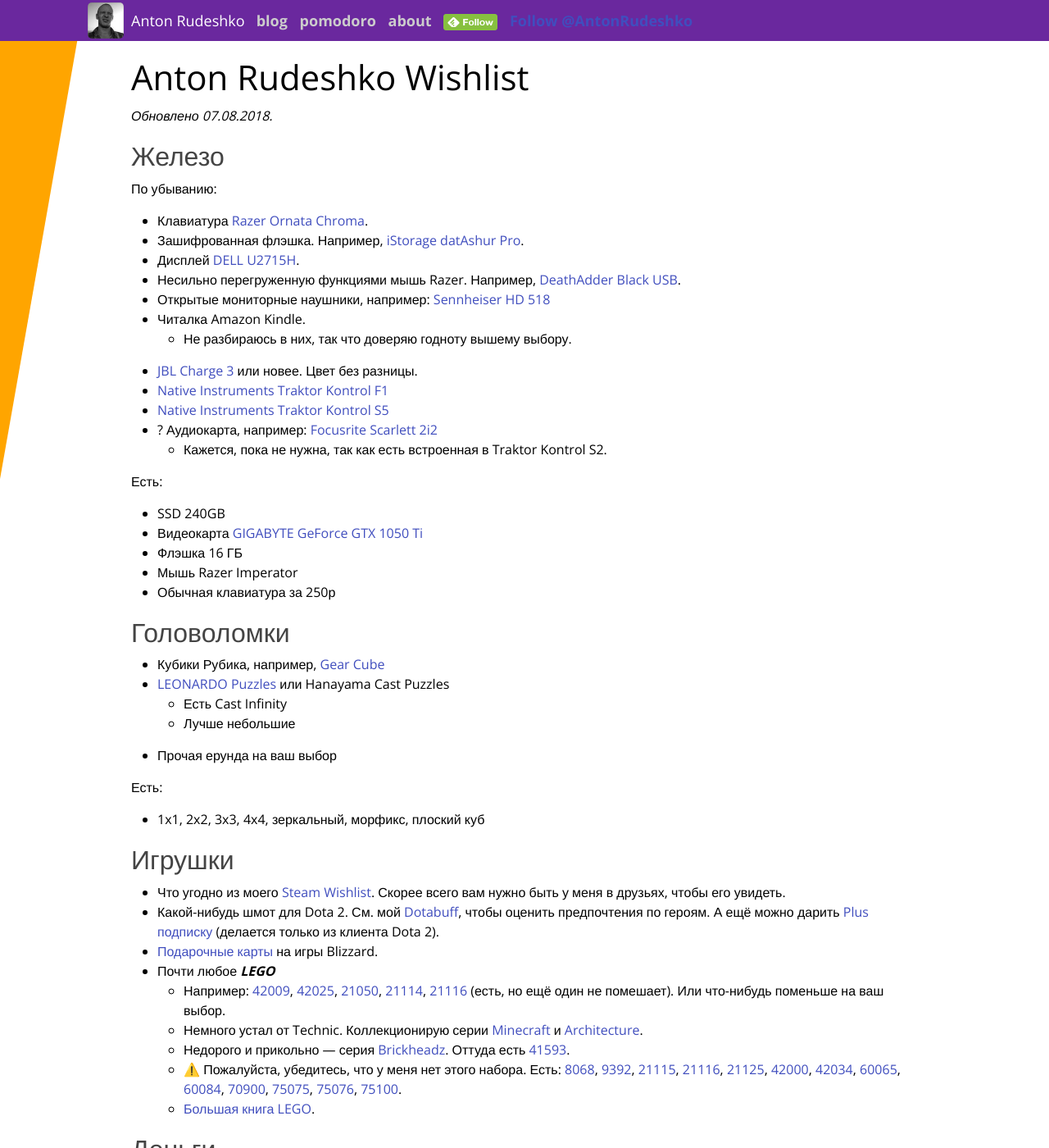
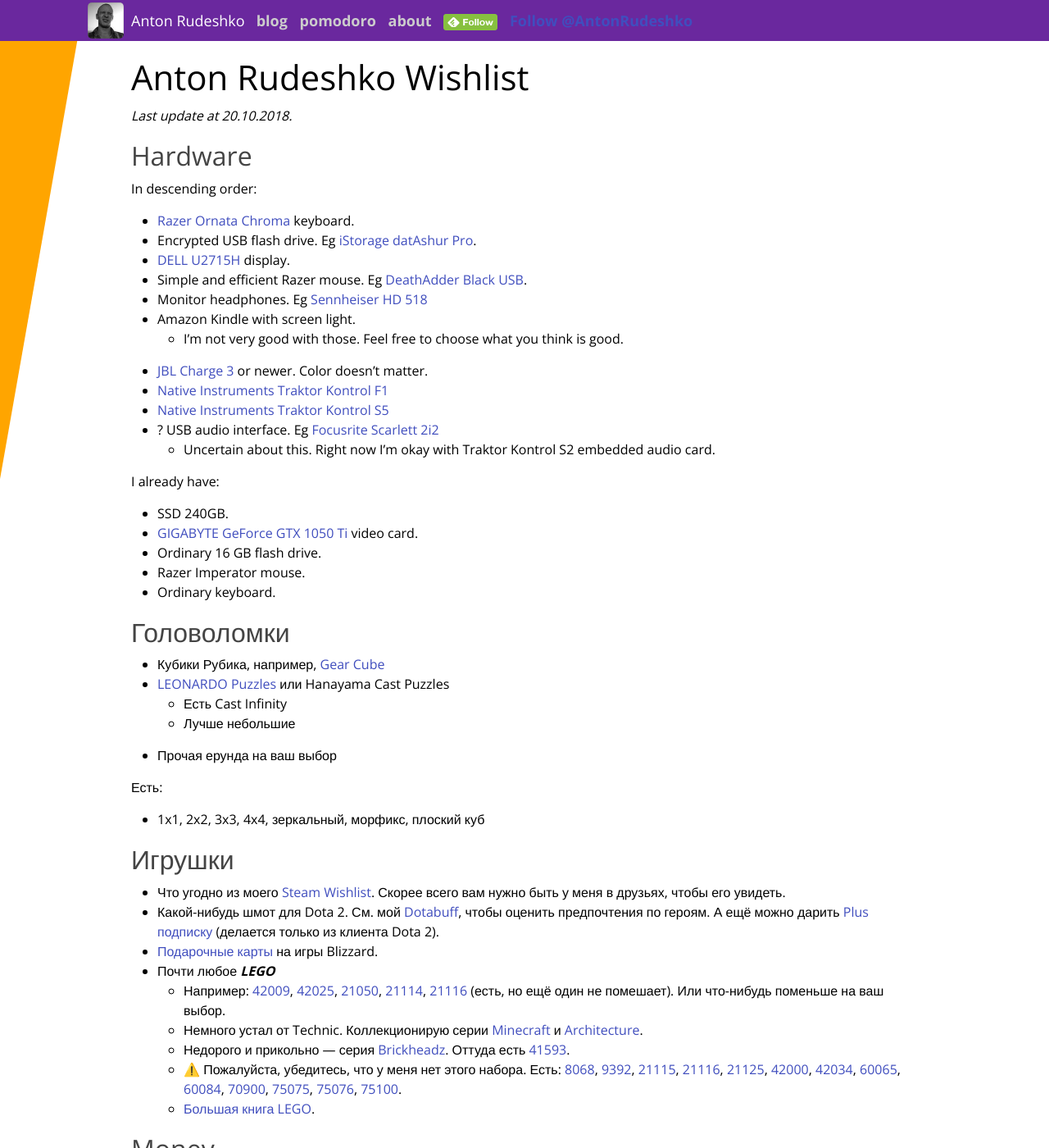
Before and after one commit to anton-rudeshko/anton-rudeshko.github.io, a Jekyll site: the page built from wishlist/index.md, in a window 1280 px wide and 1400 px high. Shown: the whole window at 82% size. Built offline with Jekyll 4.4.1, drawn with Linux system fonts in a browser that asks for light colours; comment, search, counter and statistics services are not loaded; some of the changed text lies outside the part shown.

Commit message:
wishlist: partial translate to English

```diff
--- a/wishlist/index.md
+++ b/wishlist/index.md
@@ -5,24 +5,24 @@ title: Anton Rudeshko Wishlist
 
 # Anton Rudeshko Wishlist
 
-*Обновлено 07.08.2018.*
+*Last update at 20.10.2018.*
 
-## Железо
+## Hardware
 
-По убыванию:
+In descending order:
 
-  * Клавиатура [Razer Ornata Chroma][ornata].
-  * Зашифрованная флэшка. Например, [iStorage datAshur Pro][encrypted-flash].
-  * Дисплей [DELL U2715H][dell].
-  * Несильно перегруженную функциями мышь Razer. Например, [DeathAdder Black USB][deathadder].
-  * Открытые мониторные наушники, например: [Sennheiser HD 518][hd-518]
-  * Читалка Amazon Kindle.
-    * Не разбираюсь в них, так что доверяю годноту вышему выбору.
-  * [JBL Charge 3][jbl] или новее. Цвет без разницы.
+  * [Razer Ornata Chroma][ornata] keyboard.
+  * Encrypted USB flash drive. Eg [iStorage datAshur Pro][encrypted-flash].
+  * [DELL U2715H][dell] display.
+  * Simple and efficient Razer mouse. Eg [DeathAdder Black USB][deathadder].
+  * Monitor headphones. Eg [Sennheiser HD 518][hd-518]
+  * Amazon Kindle with screen light.
+    * I'm not very good with those. Feel free to choose what you think is good.
+  * [JBL Charge 3][jbl] or newer. Color doesn't matter.
   * [Native Instruments Traktor Kontrol F1][ni-kontrol-f1]
   * [Native Instruments Traktor Kontrol S5][ni-kontrol-s5]
-  * ? Аудиокарта, например: [Focusrite Scarlett 2i2][focusrite]
-    * Кажется, пока не нужна, так как есть встроенная в Traktor Kontrol S2.
+  * ? USB audio interface. Eg [Focusrite Scarlett 2i2][focusrite]
+    * Uncertain about this. Right now I'm okay with Traktor Kontrol S2 embedded audio card.
 
 [ornata]: https://market.yandex.ru/product/1721707174
 [encrypted-flash]: https://market.yandex.ru/product/13832438
@@ -34,13 +34,13 @@ title: Anton Rudeshko Wishlist
 [ni-kontrol-f1]: http://www.native-instruments.com/en/products/traktor/dj-controllers/traktor-kontrol-f1/
 [focusrite]: http://market.yandex.ru/model.xml?modelid=7754997&hid=91027
 
-Есть:
+I already have:
 
-  * SSD 240GB
-  * Видеокарта [GIGABYTE GeForce GTX 1050 Ti][gigabyte-vc]
-  * Флэшка 16 ГБ
-  * Мышь Razer Imperator
-  * Обычная клавиатура за 250р
+  * SSD 240GB.
+  * [GIGABYTE GeForce GTX 1050 Ti][gigabyte-vc] video card.
+  * Ordinary 16 GB flash drive.
+  * Razer Imperator mouse.
+  * Ordinary keyboard.
 
 [gigabyte-vc]: https://market.yandex.ru/product/1712062089
 
@@ -97,13 +97,13 @@ title: Anton Rudeshko Wishlist
 [lego-architecture]: https://shop.lego.com/en-US/Architecture-ByTheme
 [lego-big]: http://www.mann-ivanov-ferber.ru/books/paperbook/unofficial-lego-builders-guide/
 
-## Деньги
+## Money
 
-Не вижу ничего зазорного в денежных подарках.
+I'm fine with money gifts.
 
-## Другое
+## Other
 
-  * Финский кофе Kulta Katriina Perinteinen.
+  * Finnish coffee Kulta Katriina Perinteinen.
   * Благовония фирмы **Satya**, особенно Super Hit и Nag Champa.
   * Контейнеры для хранения и организации ***LEGO***, с множеством отделений разного размера.
   * Разборная гантеля (а лучше две).
```
